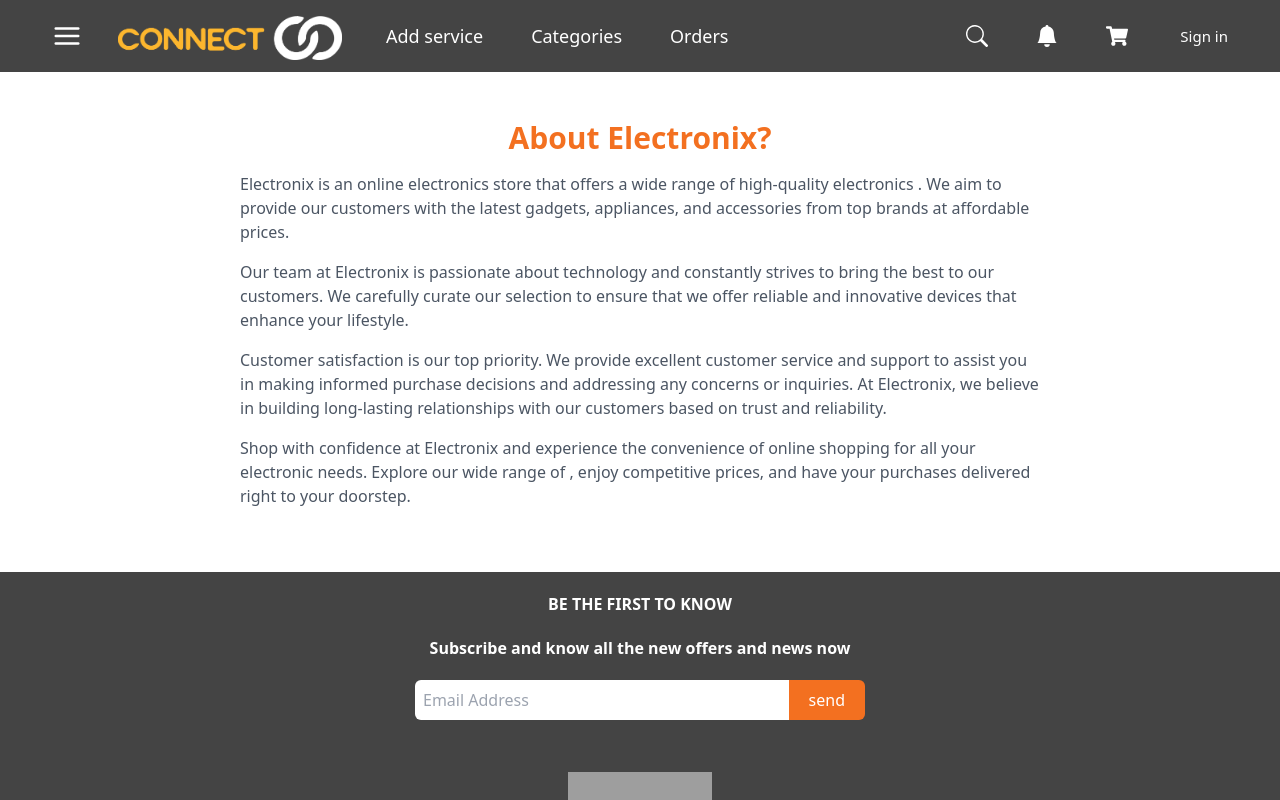
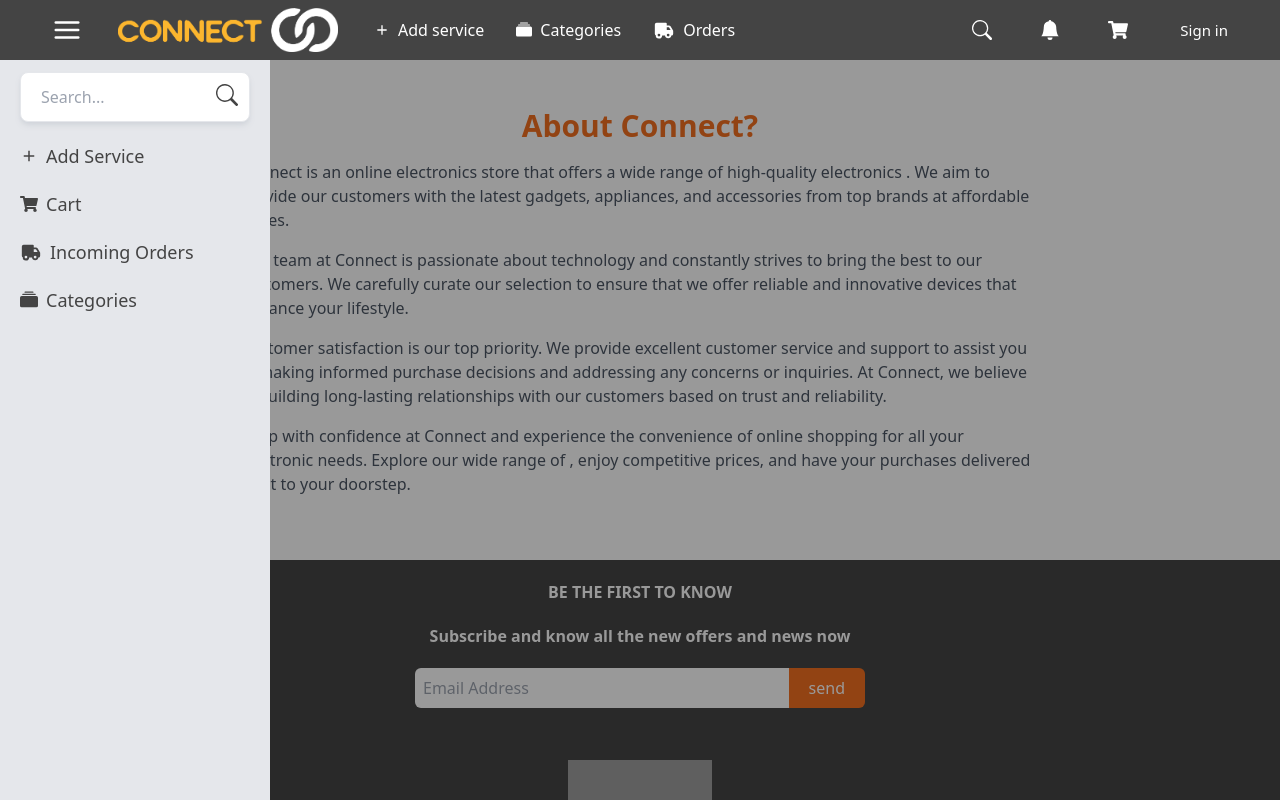
Before and after one commit to zeyad-belal/Connect, a React (Vite) app in the folder client-side/: page /about in a window 1280 px wide. Both pictures are taken after a click on the item 67 px from the left and 36 px from the top of the page. Shown: the top 800 px of the page. Built offline with nearby package versions, Linux system fonts and the light colour scheme; no server answers; grey boxes are pictures that could not be loaded.

Commit message:
subNavWork

```diff
--- a/client-side/index.html
+++ b/client-side/index.html
@@ -9,8 +9,8 @@
   <link rel="icon" type="image/png" sizes="16x16" href="/assets/favicon/favicon-16x16.png">
   <link rel="manifest" href="/assets/favicon/site.webmanifest">
   <link rel="mask-icon" href="/assets/favicon/safari-pinned-tab.svg" color="#f07404">
-  <meta name="apple-mobile-web-app-title" content="Electronix">
-  <meta name="application-name" content="Electronix">
+  <meta name="apple-mobile-web-app-title" content="Connect">
+  <meta name="application-name" content="Connect">
   <meta name="msapplication-TileColor" content="#000000">
   <meta name="theme-color" content="#ffffff">
 
--- a/client-side/package.json
+++ b/client-side/package.json
@@ -26,6 +26,7 @@
     "react-router-dom": "^6.13.0",
     "react-select": "^5.7.3",
     "react-toastify": "^9.1.3",
+    "react-transition-group": "^4.4.5",
     "swiper": "^9.4.1"
   },
   "devDependencies": {
--- a/client-side/src/UI/Modal.jsx
+++ b/client-side/src/UI/Modal.jsx
@@ -1,14 +1,16 @@
 /* eslint-disable react/prop-types */
-import ReactDom from "react-dom";
 
-function Backdrop(props) {
+import { Transition } from "react-transition-group";
+
+export function Backdrop(props) {
   return (
     <div
-      className="fixed top-0 left-0 w-full h-screen z-20 bg-black bg-opacity-75"
+      className="fixed top-0 left-0 w-full h-screen z-20 bg-black bg-opacity-40"
       onClick={props.toggleModal}
     ></div>
   );
 }
+
 
 function ModalOverlay(props) {
   return (
@@ -18,21 +20,29 @@
   );
 }
 
-const modalDestintion = document.getElementById("overlayers");
 
 function Modal(props) {
   return (
     <>
-      {ReactDom.createPortal(
-        <Backdrop toggleModal={props.toggleModal} />,
-        modalDestintion
-      )}
-      {ReactDom.createPortal(
-        <ModalOverlay>{props.children}</ModalOverlay>,
-        modalDestintion
-      )}
+    <Transition in={props.subIsVisible}
+        timeout={400}
+        mountOnEnter
+        unmountOnExit >
+          {state => (
+            <div
+              style={{
+                transition: 'opacity 0.4s ease-in-out',
+                opacity: state === 'entering' || state === 'entered' ? '1' : '0'
+              }}
+            >
+                <Backdrop toggleModal={props.toggleModal} />
+                <ModalOverlay>{props.children}</ModalOverlay>
+            </div>
+          )}
+    </Transition>
     </>
   );
 }
 
+
 export default Modal;
--- a/client-side/src/components/Layout/Footer.jsx
+++ b/client-side/src/components/Layout/Footer.jsx
@@ -97,7 +97,7 @@
           <img
             className="flex items-center w-36 my-6 mx-auto"
             src="/assets/logo/main-gray.png"
-            alt="Electronix"
+            alt="Connect"
           />
         </header>
         <section className="grid grid-cols-4 pb-5 border-b gap-7 border-[#3d3d38]  px-12 mx-12">
@@ -221,7 +221,7 @@
           </div>
           <div className="col-span-1 md:col-span-1 ml-12 ">
             <p className="text-white">
-              ©Copyright 2023 by ITI ELECTRONIX TEAM. All Rights Reserved.
+              ©Copyright 2023 by Zeyad Belal. All Rights Reserved.
             </p>
           </div>
         </section>
--- a/client-side/src/components/Layout/Navbar.jsx
+++ b/client-side/src/components/Layout/Navbar.jsx
@@ -10,8 +10,12 @@
 import { useCookies } from "react-cookie";
 import { useNavigate } from "react-router-dom";
 import CartContext from "../../context/CartContext";
-import { BsFillBellFill, BsSearch } from "react-icons/bs";
+import { BsFillBellFill, BsFillCollectionFill, BsSearch } from "react-icons/bs";
 import { FiMenu } from "react-icons/fi";
+import SubNav from "./SubNav";
+import { MdAdd } from "react-icons/md";
+import { BiSolidTruck } from "react-icons/bi";
+import { Backdrop } from "../../UI/Modal";
 
 const Navbar = (props) => {
   const navigate = useNavigate();
@@ -20,6 +24,7 @@
   const userStatus = window.localStorage.getItem("logged");
   const [cookies, setCookie, removeCookie] = useCookies(["UserToken", "User"]);
   const [CurrUser, setCurrUser] = useState("");
+  const [subIsVisible, setSubIsVisible] = useState(false);
 
 
 
@@ -45,55 +50,60 @@
   }
 }
 
+function toggleSubNav(){
+  setSubIsVisible(prevValue => !prevValue)
+}
+
   return (
     <>
       <nav
         id="MainNav"
-        className="relative bg-primary text-white  my-30 h-15 w-full z-50 sm:px-7 px-4 flex justify-between "
+        className=" relative  top-0  bg-primary text-white  my-30 h-15 w-full z-50 sm:px-7 px-4 flex justify-between "
         onClick={(e)=>closeTheSearchBar(e)}
       >
         <ul className="flex ">
-        <li className=" mr-3 cursor-pointer text-lg flex items-center py-2 px-6 text-white hover:bg-gray-500">
+        <li className=" mr-3 cursor-pointer text-lg flex items-center py-2 px-6 text-white hover:bg-gray-500" onClick={toggleSubNav}>
         <FiMenu size={30} />
         </li>
         {/* Logo */}
         <Link to={"/"}>
-          <li className="flex items-baseline py-3 mr-5 w-44 sm:w-56">
+          <li className="flex items-baseline py-2 mr-4 w-44 sm:w-56">
             <img
-              className="mt-2 sm:mt-1"
+              className="max-w-[220px]"
               src="/assets/logo/main-yellow-and-white.png"
-              alt="Electronix"
+              alt="Connect"
               />
           </li>
         </Link>
-        <li className="text-lg flex items-center py-2 px-6 text-white hover:bg-gray-500  cursor-pointer">Add service </li>
-        <li className="text-lg flex items-center py-2 px-6 text-white hover:bg-gray-500  cursor-pointer">Categories</li>
-        <li className="text-lg flex items-center py-2 px-6 text-white hover:bg-gray-500  cursor-pointer">Orders</li>
+        <li className="text-md flex items-center py-2 px-4 text-white hover:bg-gray-500  cursor-pointer gap-2"> <MdAdd /> Add service </li>
+        <li className="text-md flex items-center py-2 px-4 text-white hover:bg-gray-500  cursor-pointer gap-2"><BsFillCollectionFill /> Categories</li>
+        <li className="text-md flex items-center py-2 px-4 text-white hover:bg-gray-500  cursor-pointer gap-2"><BiSolidTruck size={22} /> Orders</li>
         </ul>
 
         {/* sign in  */}
         {userCTX.modalIsShown && userCTX.loginModalStatus && <Login />}
         {userCTX.modalIsShown && userCTX.signUpModalStatus && <Signup />}
 
+
         {/* Navigation */}
         <ul className="flex ">
           {/* Searchbar  */}
           <li className={props.searchBarIsVisible ?
-            "search flex items-center py-2 px-6 text-white bg-gray-500 relative hover:bg-gray-500 cursor-pointer" :
-            "search flex items-center py-2 px-6 text-white relative hover:bg-gray-500 cursor-pointer"} onClick={props.toggleSearchBar}>
-            <BsSearch size={22} />
+            "search flex items-center py-2 px-6 text-white bg-gray-500  hover:bg-gray-500 cursor-pointer" :
+            "search flex items-center py-2 px-6 text-white  hover:bg-gray-500 cursor-pointer"} onClick={props.toggleSearchBar}>
+            <BsSearch size={20} />
           </li>
-            {props.searchBarIsVisible && <Searchbar {...props} />}
+            <Searchbar {...props} searchBarIsVisible={props.searchBarIsVisible} />
           {/* notifcations  */}
           <li className="flex items-center py-2 px-6 text-white hover:bg-gray-500  cursor-pointer">
-            <BsFillBellFill size={22} />
+            <BsFillBellFill size={20} />
           </li>
           {/* cart  */}
             <Link
               className="text-white flex items-center relative hover:bg-gray-500 "
               to="/cart" >
                 <li className="flex items-center py-2 px-6  ">
-                <FaShoppingCart size={22} />
+                <FaShoppingCart size={20} />
                 {cartCTX.totalItemsNum > 0 && (
                   <span className="ml-1 bg-f37020 text-white rounded-full px-[7px] py-[1px] text-[14px] absolute right-[-20px] top-[-17px]">
                     {cartCTX.totalItemsNum}
@@ -139,6 +149,9 @@
           </li>
         </ul>
       </nav>
+{/* -------------------------------------------------------------------------------------------------------------- */}
+        {subIsVisible? <Backdrop  toggleModal={toggleSubNav} /> : ''}
+        <SubNav {...props} subIsVisible={subIsVisible} toggleSubNav={toggleSubNav} />
     </>
   );
 };
--- /dev/null
+++ b/client-side/src/components/Layout/SubNav.jsx
@@ -0,0 +1,56 @@
+/* eslint-disable react/prop-types */
+import { BiSolidTruck } from "react-icons/bi";
+import { BsFillCollectionFill, BsSearch } from "react-icons/bs";
+import { FaShoppingCart } from "react-icons/fa";
+import { MdAdd } from "react-icons/md";
+import { useRef } from "react";
+import { Transition } from 'react-transition-group';
+import { Link } from "react-router-dom";
+
+function SubNav(props) {
+  const searchBar = useRef();
+
+  const changeHandler = (e) => {
+    props.setSearchText(e.target.value);
+  };
+
+
+  return (
+    <>
+      <Transition in={props.subIsVisible}
+        timeout={300}
+        mountOnEnter
+        unmountOnExit >
+          {state => (
+            <ul
+              style={{
+                transition: 'all 0.3s ease-in-out',
+                transform: state === 'entering' || state === 'entered' ? 'translateX(0)' : 'translateX(-100%)'
+              }}
+              className='py-3 px-5 bg-gray-200 w-[270px] h-screen  absolute text-primary z-[51]'>
+              <li className="relative  mb-5 flex">
+              <input
+                  onChange={changeHandler}
+                  ref={searchBar}
+                  type="text"
+                  autoFocus
+                  className="realtive px-5 py-3 w-full text-secondary bg-white border rounded-lg shadow-gray-300  outline-none shadow-md"
+                  placeholder="Search..."
+                />
+                <BsSearch size={22} className="absolute right-3 top-3 hover:text-green-600 cursor-pointer" />
+              </li>
+              <li className="hover:text-green-600 cursor-pointer text-lg my-5 flex justify-start items-center gap-2"><MdAdd /> Add Service</li>
+              <Link to={'/cart'} onClick={props.toggleSubNav} >
+              <li className="hover:text-green-600 cursor-pointer text-lg my-5 flex justify-start items-center gap-2"><FaShoppingCart  /> Cart</li>
+              </Link>
+              <li className="hover:text-green-600 cursor-pointer text-lg my-5 flex justify-start items-center gap-2"> <BiSolidTruck size={22} /> Incoming Orders</li>
+              <li className="hover:text-green-600 cursor-pointer text-lg my-5 flex justify-start items-center gap-2"><BsFillCollectionFill /> Categories</li>
+            </ul>
+          )}
+      </Transition>
+    </>
+  )
+}
+
+
+export default SubNav
--- a/client-side/src/pages/About.jsx
+++ b/client-side/src/pages/About.jsx
@@ -2,19 +2,19 @@
 const About = () => {
   return (
     <div className="container mx-auto p-12 text-center">
-      <h1 className="text-3xl font-bold mb-4 text-f37020">About Electronix?</h1>
+      <h1 className="text-3xl font-bold mb-4 text-f37020">About Connect?</h1>
       <div className="text-start">
       <p className="text-md mb-4 max-w-[800px] mx-auto text-gray-600">
-        Electronix is an online electronics store that offers a wide range of high-quality electronics . We aim to provide our customers with the latest gadgets, appliances, and accessories from top brands at affordable prices.
+      Connect is an online electronics store that offers a wide range of high-quality electronics . We aim to provide our customers with the latest gadgets, appliances, and accessories from top brands at affordable prices.
       </p>
       <p className="text-md mb-4 max-w-[800px] mx-auto text-gray-600">
-        Our team at Electronix is passionate about technology and constantly strives to bring the best  to our customers. We carefully curate our  selection to ensure that we offer reliable and innovative devices that enhance your lifestyle.
+        Our team at Connect is passionate about technology and constantly strives to bring the best  to our customers. We carefully curate our  selection to ensure that we offer reliable and innovative devices that enhance your lifestyle.
       </p>
       <p className="text-md mb-4 max-w-[800px] mx-auto text-gray-600">
-        Customer satisfaction is our top priority. We provide excellent customer service and support to assist you in making informed purchase decisions and addressing any concerns or inquiries. At Electronix, we believe in building long-lasting relationships with our customers based on trust and reliability.
+        Customer satisfaction is our top priority. We provide excellent customer service and support to assist you in making informed purchase decisions and addressing any concerns or inquiries. At Connect, we believe in building long-lasting relationships with our customers based on trust and reliability.
       </p>
       <p className="text-md mb-4 max-w-[800px] mx-auto text-gray-600">
-        Shop with confidence at Electronix and experience the convenience of online shopping for all your electronic needs. Explore our wide range of , enjoy competitive prices, and have your purchases delivered right to your doorstep.
+        Shop with confidence at Connect and experience the convenience of online shopping for all your electronic needs. Explore our wide range of , enjoy competitive prices, and have your purchases delivered right to your doorstep.
       </p>
       </div>
     </div>
```
Also changed, not shown: client-side/src/components/Searchbar.jsx (+8 -1 lines), 2 other files (tests, documents, lock files or other folders).
